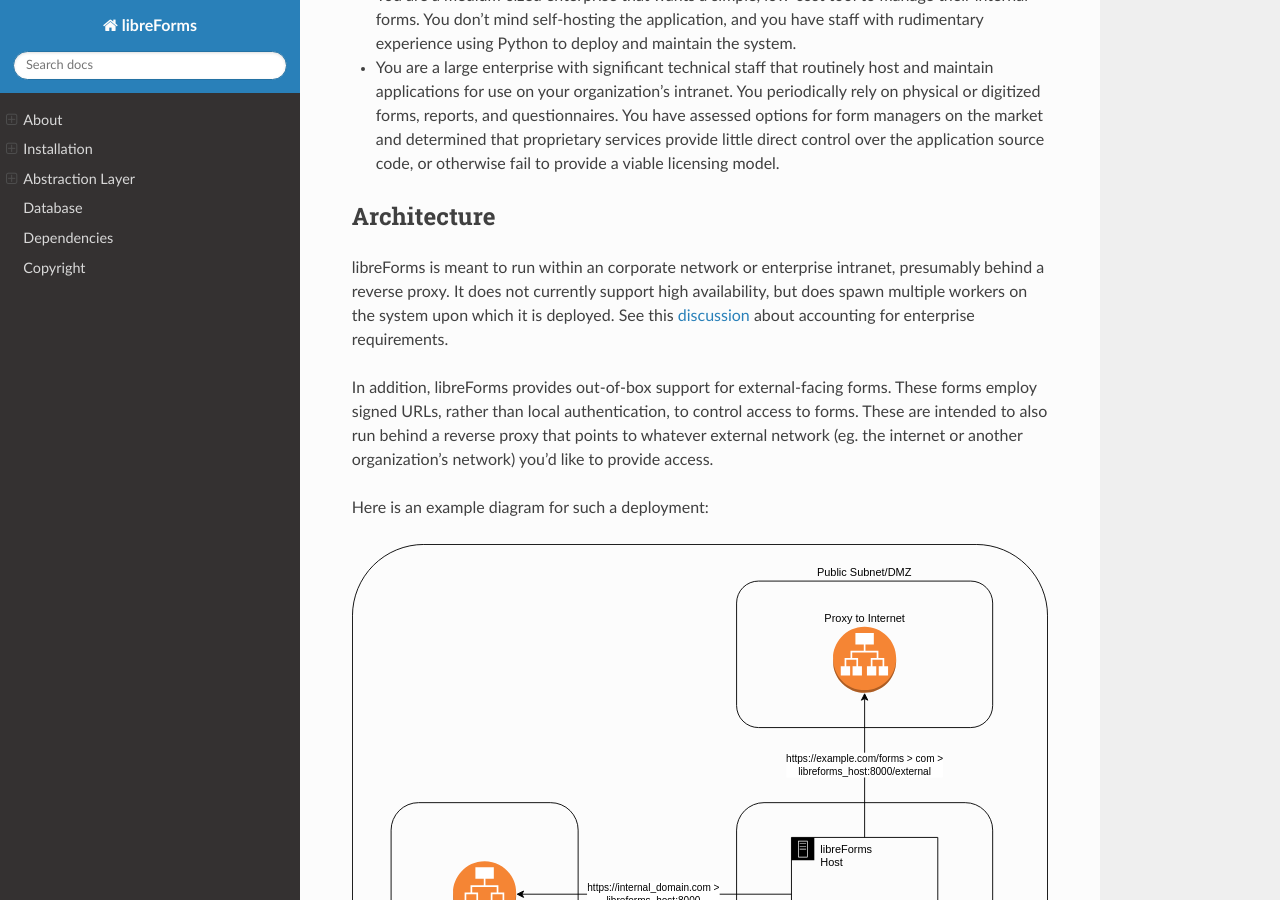
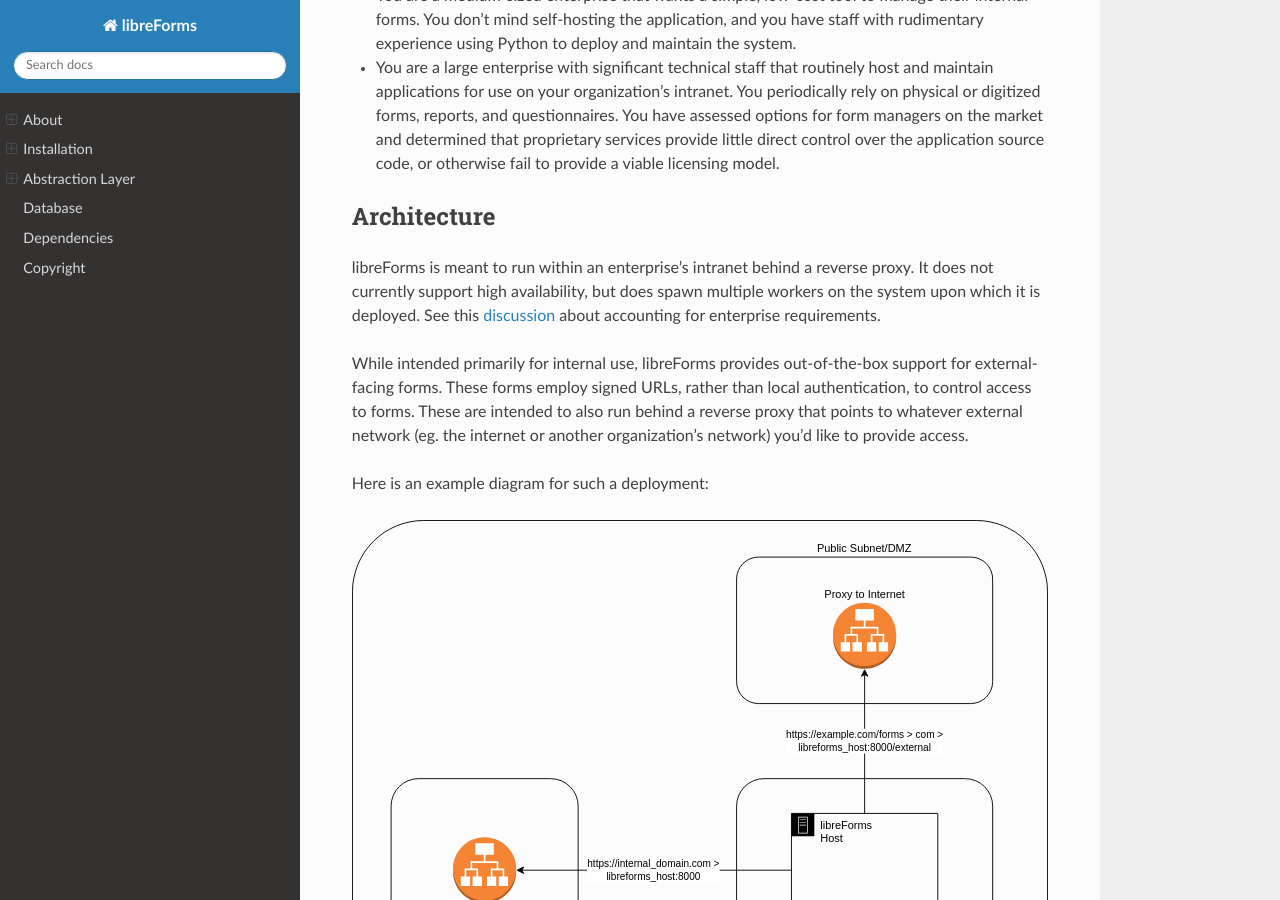
Before and after one commit to libreForms/libreForms-flask, a Sphinx documentation site: the page built from docs/source/index.md, in a window 1280 px wide and 900 px high, scrolled down 1239 px. Built offline with Sphinx 7.4.7 and the Read the Docs theme 2.0.0, drawn with Linux system fonts in a browser that asks for light colours; some of the changed text lies outside the part shown.

```diff
--- a/docs/source/index.md
+++ b/docs/source/index.md
@@ -20,9 +20,9 @@ The libreForms project, first and foremost, defines a simple but highly extensib
 
 ### Architecture
 
-libreForms is meant to run within an corporate network or enterprise intranet, presumably behind a reverse proxy. It does not currently support high availability, but does spawn multiple workers on the system upon which it is deployed. See this [discussion](https://github.com/signebedi/libreForms/issues/43) about accounting for enterprise requirements.
+libreForms is meant to run within an enterprise's intranet behind a reverse proxy. It does not currently support high availability, but does spawn multiple workers on the system upon which it is deployed. See this [discussion](https://github.com/signebedi/libreForms/issues/43) about accounting for enterprise requirements.
 
-In addition, libreForms provides out-of-box support for external-facing forms. These forms employ signed URLs, rather than local authentication, to control access to forms. These are intended to also run behind a reverse proxy that points to whatever external network (eg. the internet or another organization's network) you'd like to provide access.
+While intended primarily for internal use, libreForms provides out-of-the-box support for external-facing forms. These forms employ signed URLs, rather than local authentication, to control access to forms. These are intended to also run behind a reverse proxy that points to whatever external network (eg. the internet or another organization's network) you'd like to provide access.
 
 Here is an example diagram for such a deployment:
 
```
Also changed, not shown: other parts of docs/source/index.md (+1 -1 lines), README.md (+3 -3 lines).
